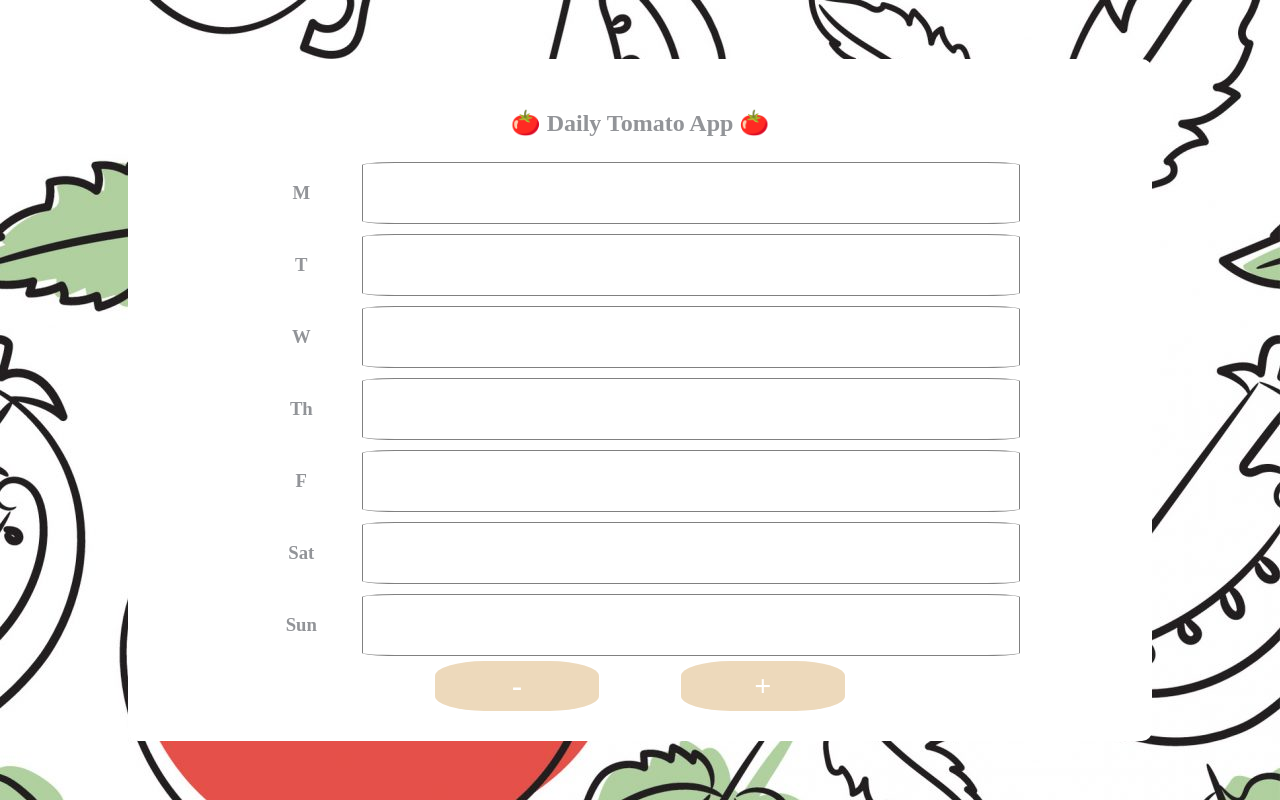
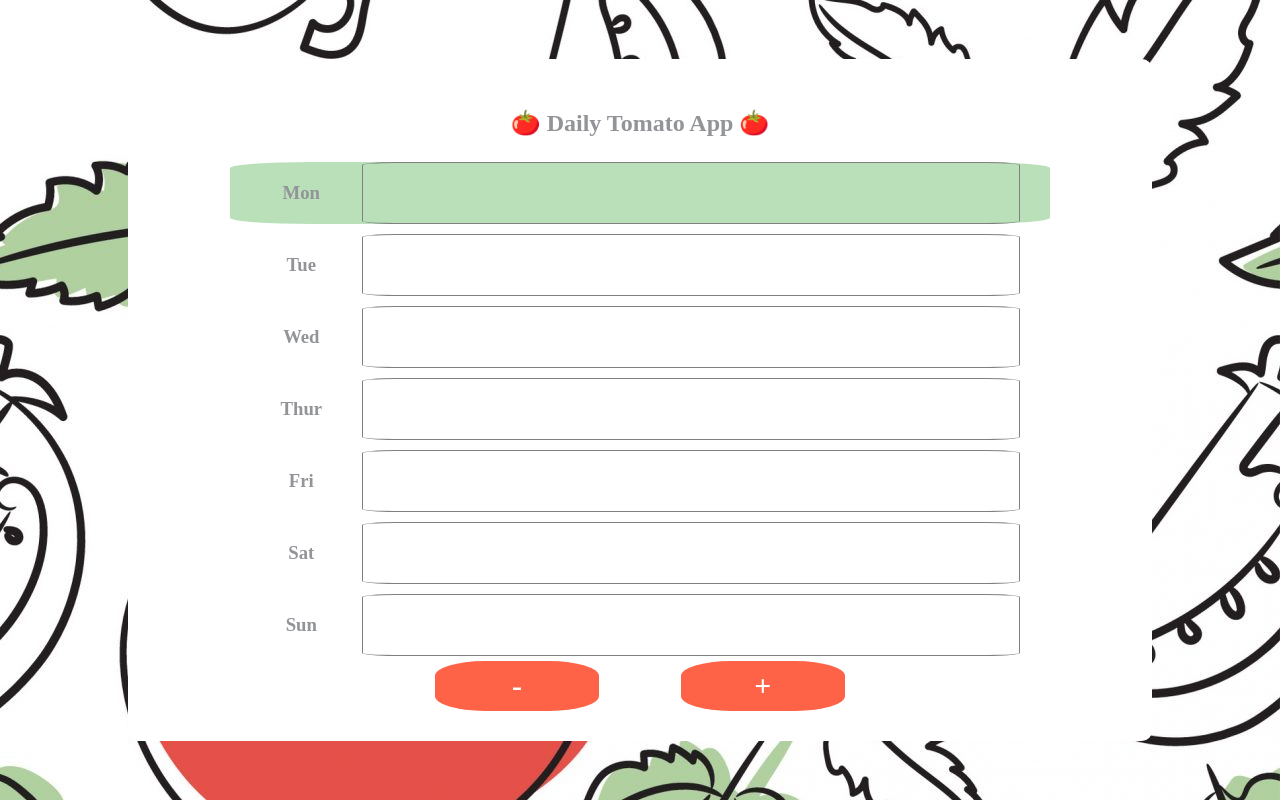
Before and after one commit to Zakkku/daily-tomato-app, a React (Create React App) app: page / in a window 1280 px wide. Built offline with nearby package versions, Linux system fonts and the light colour scheme.

Commit message:
adjusted styles when day is clicked

```diff
--- a/src/App.css
+++ b/src/App.css
@@ -59,7 +59,7 @@
 }
 
 .button {
-  background: #edd9bb;
+  background: tomato;
   color: white;
   border-radius: 30%;
   width: 40%;
@@ -74,3 +74,7 @@
   cursor: pointer;
   transition: 0.5s ease all;
 }
+
+.selected {
+  background-color: #b9e0b9;
+}
--- a/src/App.js
+++ b/src/App.js
@@ -1,4 +1,4 @@
-
+import React, { useState } from 'react';
 import './App.css';
 /*
   1. Select day, turn it bold (default will be Monday)
@@ -6,21 +6,32 @@ import './App.css';
   3. Increment / decrement should work based on which day is selected
 */
 
-const days = ["M", "T", "W", "Th", "F", "Sat", "Sun"]
+const days = ["Mon", "Tue", "Wed", "Thur", "Fri", "Sat", "Sun"]
 
 export default function App() {
+
+  const [selectedDay, setSelectedDay] = useState("Mon");
+
+  const handleDayClick = (day) => {
+    setSelectedDay(day);
+  }
+
   return (
     <div className="App">
       <div className="window">
         <h2>🍅 Daily Tomato App 🍅</h2>
         {days.map((day) => (
-          <div key={day} className="tomato-box">
-            <h3>{day}</h3>
+          <div
+          key={day}
+          className={`tomato-box ${selectedDay === day ? 'selected' : ''}`}
+          onClick={() => handleDayClick(day)}
+          >
+            <h3 >{day}</h3>
             <div className="tomato-day-box"></div>
           </div>
         ))}
         <div className="buttons-container">
-          <div className="button">-</div>
+          <div  className="button">-</div>
           <div className="button">+</div>
         </div>
       </div>
```
